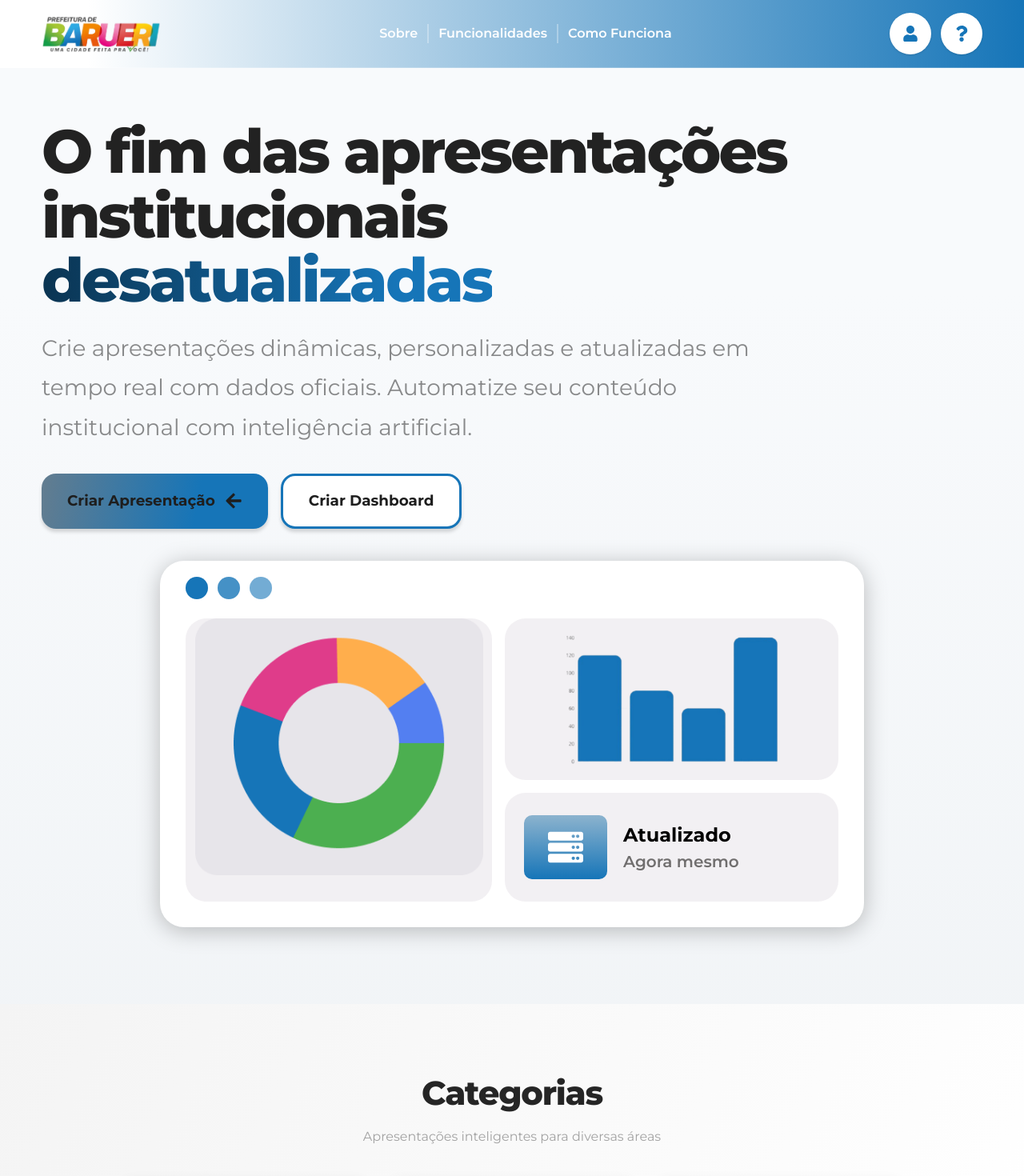
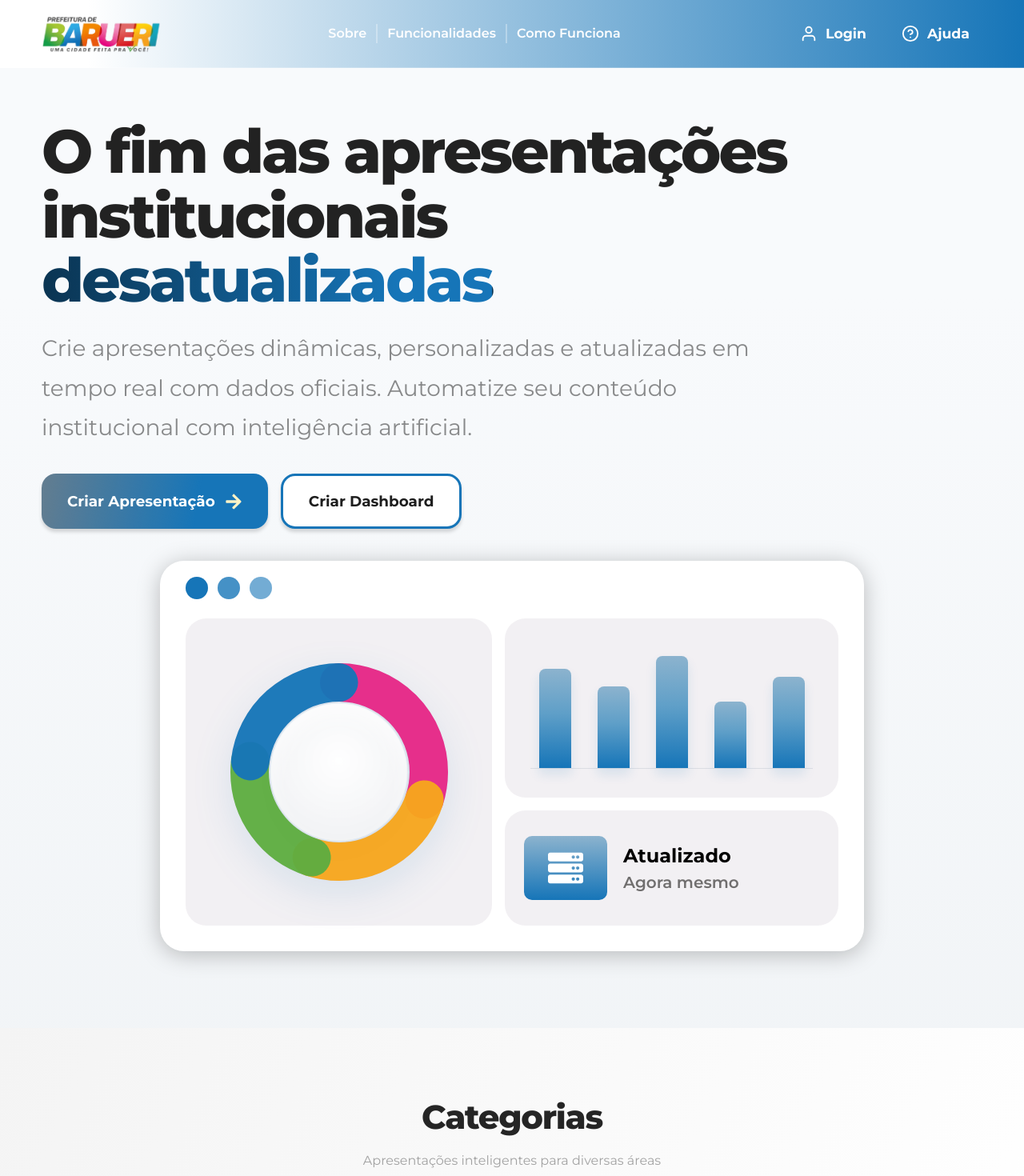
Before and after one commit to marianasantanna6/APRESENTACAO-INTELIGENTE-BARUERI, a React app in the folder frontend/: page / in a window 1280 px wide. Shown: the top 1470 px of the page at 80% size. Built offline with nearby package versions, Linux system fonts and the light colour scheme; the HTML template or start-up script is replaced by a standard one.

Commit message:
animacoes

```diff
--- a/frontend/src/App.jsx
+++ b/frontend/src/App.jsx
@@ -2,15 +2,19 @@ import { Navigate, Route, Routes } from "react-router-dom";
 import CreatePresentationPage from "./components/CreatePresentationPage";
 import LandingPage from "./components/LandingPage";
 import LoginPage from "./components/LoginPage";
+import ScrollReveal from "./components/ScrollReveal";
 
 function App() {
   return (
+    <>
+      <ScrollReveal />
       <Routes>
         <Route path="/" element={<LandingPage />} />
         <Route path="/login" element={<LoginPage />} />
         <Route path="/criar" element={<CreatePresentationPage />} />
         <Route path="*" element={<Navigate to="/" replace />} />
       </Routes>
+    </>
   );
 }
 
--- a/frontend/src/components/CategoriesSection.jsx
+++ b/frontend/src/components/CategoriesSection.jsx
@@ -17,21 +17,24 @@ function CategoriesSection() {
       className="bg-[linear-gradient(113.55deg,#f4f4f4_0%,#ffffff_101.25%)] px-5 py-20 sm:px-6 lg:px-8"
     >
       <div className="mx-auto max-w-286">
-        <SectionHeader
-          title="Categorias"
-          description="Apresentações inteligentes para diversas áreas"
-        />
+        <div className="reveal-on-scroll">
+          <SectionHeader
+            title="Categorias"
+            description="Apresentações inteligentes para diversas áreas"
+          />
+        </div>
 
         <div className="mx-auto mt-10 grid max-w-245 gap-6 sm:grid-cols-2 lg:grid-cols-3">
-          {categories.map((category) => {
+          {categories.map((category, index) => {
             const Icon = category.icon;
             return (
               <article
                 key={category.title}
-                className={`${cardBase} flex min-h-23.25 items-center justify-center gap-3 px-6 py-5`}
+                className={`reveal-on-scroll ${cardBase} flex min-h-23.25 items-center justify-center gap-3 px-6 py-5`}
+                style={{ "--reveal-delay": `${index * 100}ms` }}
               >
                 <Icon className="h-8 w-8 shrink-0 text-[#1675b8]" />
-                <span className="text-[1.1rem] font-bold tracking-[-0.02em] sm:text-[1.4rem]">
+                <span className="text-[1.1rem] font-bold  tracking-[-0.02em] sm:text-[1.4rem]">
                   {category.title}
                 </span>
               </article>
--- a/frontend/src/components/CreatePresentationPage.jsx
+++ b/frontend/src/components/CreatePresentationPage.jsx
@@ -1,12 +1,11 @@
 import { useState } from "react";
 import { Link } from "react-router-dom";
 import {
-  FaUser,
-  FaQuestion,
   FaSearch,
   FaFilter,
   FaChevronDown,
 } from "react-icons/fa";
+import { FiHelpCircle, FiUser } from "react-icons/fi";
 import createLogo from "../assets/images/create-logo.png";
 
 const createCategories = [
@@ -20,7 +19,19 @@ const createCategories = [
   { label: "Saúde", color: "bg-[#ef91c2]", width: "w-[260px]" },
 ];
 
-const availableYears = ["Todos", "2025", "2024", "2023", "2022"];
+const availableYears = [
+  "Todos",
+  ...Array.from({ length: 2025 - 1950 + 1 }, (_, index) =>
+    String(2025 - index),
+  ),
+];
+
+const iconButtonClass =
+  "inline-flex h-11 items-center justify-center gap-2.5 rounded-[8px] px-3 text-[1rem] font-bold !text-white transition-all hover:-translate-y-0.5 hover:bg-white/12 focus:outline-none focus:ring-4 focus:ring-white/25 sm:px-4 lg:text-[1.08rem]";
+const navPillClass =
+  "flex h-10 items-center justify-center rounded-[50px] px-4 text-[1rem] font-semibold !text-white transition-all hover:-translate-y-0.5 hover:border-[#1675b8] hover:bg-[rgba(22,117,184,0.5)] hover:shadow-[0_4px_12px_rgba(0,0,0,0.12)] focus:outline-none focus:ring-4 focus:ring-white/25 lg:h-11 lg:px-5 lg:text-[1.05rem]";
+const activeNavPillClass =
+  "border border-[#1675b8] bg-[rgba(22,117,184,0.5)] shadow-[0_4px_12px_rgba(0,0,0,0.12)]";
 
 function CreatePresentationPage() {
   const [selectedCategory, setSelectedCategory] = useState("Educação");
@@ -29,7 +40,7 @@ function CreatePresentationPage() {
 
   return (
     <div className="min-h-screen bg-[#f8fafc] text-[#1e1e1e]">
-      <header className="border-b border-white/20 bg-[linear-gradient(90deg,#ffffff_8.654%,#1675b8_100%)]">
+      <header className="sticky top-0 z-20 border-b border-white/20 bg-[linear-gradient(90deg,#ffffff_8.654%,#1675b8_100%)] backdrop-blur">
         <div className="mx-auto flex max-w-310 items-center justify-between gap-6 px-4 py-4 sm:px-6 lg:px-8">
           <Link
             to="/criar"
@@ -39,45 +50,50 @@ function CreatePresentationPage() {
             <img
               src={createLogo}
               alt="Logo Barueri"
-              className="h-auto w-29.5 sm:w-42.5"
+              className="h-auto w-29 sm:w-37.5"
             />
           </Link>
 
-          <div className="hidden items-center gap-4 text-white md:flex">
+          <nav
+            aria-label="Área logada"
+            className="hidden items-center gap-3 text-[15px] font-semibold text-white md:flex lg:text-[16px]"
+          >
             <Link
               to="/criar"
-              className="flex h-14 w-44 items-center justify-center rounded-[50px] border border-[#1675b8] bg-[rgba(22,117,184,0.5)] text-[1.35rem] font-semibold shadow-[0_4px_12px_rgba(0,0,0,0.12)]"
+              aria-current="page"
+              className={`${navPillClass} ${activeNavPillClass} w-28 lg:w-32`}
             >
               Criar
             </Link>
 
             <div
               aria-hidden="true"
-              className="h-8.25 w-0.5 rounded-sm bg-white/30"
+              className="h-6 w-0.5 bg-white/30"
             />
 
             <button
               type="button"
-              className="text-[1.2rem] font-semibold tracking-[0.01em] text-white transition-opacity hover:opacity-80"
+              className={`${navPillClass} border border-transparent`}
             >
-              Minhas apresentações
+              Minhas Apresentações
             </button>
-          </div>
+          </nav>
 
           <div className="flex items-center gap-2 sm:gap-3">
             <button
               type="button"
               aria-label="Conta"
-              className="flex h-10 w-10 items-center justify-center rounded-full bg-white shadow-sm transition-transform hover:scale-105 sm:h-13 sm:w-13"
+              className={iconButtonClass}
             >
-              <FaUser className="h-5 w-5 text-[#1675b8]" />
+              <FiUser className="h-5.5 w-5.5 text-white" />
             </button>
             <button
               type="button"
               aria-label="Ajuda"
-              className="flex h-10 w-10 items-center justify-center rounded-full bg-white shadow-sm transition-transform hover:scale-105 sm:h-13 sm:w-13"
+              className={iconButtonClass}
             >
-              <FaQuestion className="h-5 w-5 text-[#1675b8]" />
+              <FiHelpCircle className="h-5.5 w-5.5 text-white" />
+              <span className="hidden text-white sm:inline">Ajuda</span>
             </button>
           </div>
         </div>
@@ -85,14 +101,23 @@ function CreatePresentationPage() {
 
       <main className="mx-auto max-w-310 px-5 pb-20 pt-24 sm:px-6 lg:px-8">
         <section className="mx-auto flex max-w-302.5 flex-col items-center">
-          <h1 className="text-center text-[2.6rem] font-extrabold leading-[1.05] tracking-[-0.05em] text-[#1e1e1e] sm:text-[3.6rem] lg:text-[5rem]">
+          <h1 className="reveal-on-scroll text-center text-[2.6rem] font-extrabold leading-[1.05] tracking-[-0.05em] text-[#1e1e1e] sm:text-[3.6rem] lg:text-[5rem]">
             Crie uma Apresentação{" "}
-            <span className="bg-[linear-gradient(90deg,#0a3452_0%,#1675b8_25.962%)] bg-clip-text text-transparent">
+            <span
+              className="typewriter-word bg-[linear-gradient(90deg,#0a3452_0%,#1675b8_25.962%)] bg-clip-text text-transparent"
+              style={{
+                "--typewriter-width": "10.5ch",
+                "--typewriter-steps": 10,
+              }}
+            >
               Inteligente
             </span>
           </h1>
 
-          <div className="relative mt-10 w-full">
+          <div
+            className="reveal-on-scroll relative mt-10 w-full"
+            style={{ "--reveal-delay": "120ms" }}
+          >
             <input
               type="search"
               value={search}
@@ -112,7 +137,10 @@ function CreatePresentationPage() {
             </button>
           </div>
 
-          <div className="mt-10 flex w-full flex-col gap-6">
+          <div
+            className="reveal-on-scroll mt-10 flex w-full flex-col gap-6"
+            style={{ "--reveal-delay": "220ms" }}
+          >
             <div className="flex flex-wrap justify-center gap-5 xl:justify-between">
               {createCategories.map((category) => {
                 const isSelected = category.label === selectedCategory;
--- a/frontend/src/components/HeroSection.jsx
+++ b/frontend/src/components/HeroSection.jsx
@@ -1,7 +1,13 @@
 import { Link } from "react-router-dom";
 import { FaArrowDown, FaServer } from "react-icons/fa";
-import heroChartPie from "../assets/images/hero-chart-pie.png";
-import heroChartBars from "../assets/images/hero-chart-bars.png";
+
+const barChartData = [
+  { height: "78%" },
+  { height: "64%" },
+  { height: "88%" },
+  { height: "52%" },
+  { height: "72%" },
+];
 
 function HeroSection() {
   return (
@@ -13,24 +19,30 @@ function HeroSection() {
         <div className="max-w-245">
           <h1 className="max-w-250 text-[2.35rem] leading-[1.06] font-extrabold tracking-[-0.04em] text-[#222] sm:text-[3.3rem] lg:text-[4.75rem]">
             O fim das apresentações institucionais{" "}
-            <span className="bg-[linear-gradient(90deg,#0a3452_0%,#1675b8_78.846%)] bg-clip-text text-transparent">
+            <span className="typewriter-word bg-[linear-gradient(90deg,#0a3452_0%,#1675b8_78.846%)] bg-clip-text text-transparent">
               desatualizadas
             </span>
           </h1>
 
-          <p className="mt-5 max-w-240 text-[1rem] leading-8 text-black/45 sm:text-[1.1rem] lg:text-[1.75rem] lg:leading-[3.1rem]">
+          <p
+            className="reveal-on-scroll mt-5 max-w-240 text-[1rem] leading-8 text-black/45 sm:text-[1.1rem] lg:text-[1.75rem] lg:leading-[3.1rem]"
+            style={{ "--reveal-delay": "180ms" }}
+          >
             Crie apresentações dinâmicas, personalizadas e atualizadas em tempo
             real com dados oficiais. Automatize seu conteúdo institucional com
             inteligência artificial.
           </p>
 
-          <div className="mt-8 flex flex-col gap-4 sm:flex-row">
+          <div
+            className="reveal-on-scroll mt-8 flex flex-col gap-4 sm:flex-row"
+            style={{ "--reveal-delay": "280ms" }}
+          >
             <Link
               to="/login"
-              className="inline-flex h-14.5 items-center justify-center gap-3 rounded-[18px] bg-[linear-gradient(100.26deg,rgba(10,52,82,0.63)_1.91%,#1675b8_68.48%)] px-7 text-[1rem] font-bold text-[#f8fafc] shadow-[0_4px_4px_rgba(0,0,0,0.15)] transition-transform hover:-translate-y-0.5 sm:h-17.25 sm:px-8 sm:text-[1.15rem]"
+              className="inline-flex h-14.5 items-center justify-center gap-3 rounded-[18px] bg-[linear-gradient(100.26deg,rgba(10,52,82,0.63)_1.91%,#1675b8_68.48%)] px-7 text-[1rem] font-bold !text-white shadow-[0_4px_4px_rgba(0,0,0,0.15)] transition-transform hover:-translate-y-0.5 sm:h-17.25 sm:px-8 sm:text-[1.15rem]"
             >
-              Criar Apresentação
-              <FaArrowDown className="h-5 w-5 rotate-90 sm:h-5.5 sm:w-5.5" />
+              <span className="font-bold !text-white">Criar Apresentação</span>
+              <FaArrowDown className="h-5 w-5 rotate-270 text-amber-100 sm:h-5.5 sm:w-5.5" />
             </Link>
 
             <Link
@@ -42,7 +54,10 @@ function HeroSection() {
           </div>
         </div>
 
-        <div className="mx-auto w-full max-w-220 rounded-[30px] bg-white px-4 pb-6 pt-5 shadow-[0_4px_29px_rgba(0,0,0,0.25)] sm:px-8 sm:pb-8">
+        <div
+          className="reveal-on-scroll mx-auto w-full max-w-220 rounded-[30px] bg-white px-4 pb-6 pt-5 shadow-[0_4px_29px_rgba(0,0,0,0.25)] sm:px-8 sm:pb-8"
+          style={{ "--reveal-delay": "360ms" }}
+        >
           <div className="mb-6 flex gap-3">
             <div className="h-7 w-7 rounded-full bg-[#1675b8]" />
             <div className="h-7 w-7 rounded-full bg-[#1675b8]/80" />
@@ -50,21 +65,77 @@ function HeroSection() {
           </div>
 
           <div className="grid gap-4 lg:grid-cols-[383px_1fr]">
-            <div className="rounded-[26px] bg-[rgba(202,196,208,0.25)]">
-              <img
-                src={heroChartPie}
-                alt="Gráfico de pizza do dashboard"
-                className="mx-auto h-auto max-h-85.5 w-full max-w-90 object-contain"
-              />
+            <div className="animated-pie-chart flex items-center justify-center rounded-[26px] bg-[rgba(202,196,208,0.25)] px-5 py-8 sm:px-7">
+              <div
+                className="flex aspect-square w-full max-w-80 items-center justify-center rounded-full"
+                role="img"
+                aria-label="Gráfico de pizza animado"
+              >
+                <div className="pie-chart relative h-full w-full rounded-full">
+                  <svg
+                    className="h-full w-full -rotate-90"
+                    viewBox="0 0 120 120"
+                    aria-hidden="true"
+                  >
+                    <circle
+                      className="pie-track"
+                      cx="60"
+                      cy="60"
+                      r="42"
+                      pathLength="100"
+                    />
+                    {[
+                      ["30", "0", "#E62787"],
+                      ["25", "-30", "#F7A61E"],
+                      ["22", "-55", "#5FAD41"],
+                      ["23", "-77", "#1675B8"],
+                    ].map(([size, offset, color], index) => (
+                      <circle
+                        key={color}
+                        className="pie-segment"
+                        cx="60"
+                        cy="60"
+                        r="42"
+                        pathLength="100"
+                        style={{
+                          "--segment-size": size,
+                          "--segment-offset": offset,
+                          "--segment-color": color,
+                          "--segment-delay": `${index * 260}ms`,
+                        }}
+                      />
+                    ))}
+                  </svg>
+                  <div className="pie-core absolute left-1/2 top-1/2 h-[54%] w-[54%] -translate-x-1/2 -translate-y-1/2 rounded-full" />
+                  <div className="pie-pulse absolute left-1/2 top-1/2 h-[72%] w-[72%] -translate-x-1/2 -translate-y-1/2 rounded-full" />
+                </div>
+              </div>
             </div>
 
             <div className="grid gap-4">
-              <div className="rounded-[26px] bg-[rgba(202,196,208,0.25)] px-4 py-4 sm:px-8">
-                <img
-                  src={heroChartBars}
-                  alt="Gráfico de barras do dashboard"
-                  className="mx-auto h-auto max-h-42.5 w-full max-w-70.5 object-contain"
-                />
+              <div className="animated-bar-chart rounded-[26px] bg-[rgba(202,196,208,0.25)] px-5 py-7 sm:px-8">
+                <div
+                  className="grid h-40 grid-cols-5 items-end gap-3 border-b border-[#aeb8c2]/35"
+                  role="img"
+                  aria-label="Gráfico animado de barras"
+                >
+                  {barChartData.map((bar, index) => (
+                    <div
+                      key={bar.height}
+                      className="flex h-full min-w-0 items-end justify-center"
+                    >
+                      <div className="flex h-full w-full max-w-10 items-end justify-center">
+                        <div
+                          className="chart-bar w-full rounded-t-[8px] bg-[linear-gradient(180deg,#8cb3ce_0%,#5f9fc8_45%,#1675b8_100%)] shadow-[0_8px_14px_rgba(22,117,184,0.12)]"
+                          style={{
+                            "--bar-height": bar.height,
+                            "--bar-delay": `${index * 120}ms`,
+                          }}
+                        />
+                      </div>
+                    </div>
+                  ))}
+                </div>
               </div>
 
               <div className="flex items-center gap-5 rounded-[26px] bg-[rgba(202,196,208,0.25)] px-6 py-7">
--- a/frontend/src/components/Navbar.jsx
+++ b/frontend/src/components/Navbar.jsx
@@ -1,6 +1,9 @@
 import { Link } from "react-router-dom";
-import { FaUser, FaQuestion } from "react-icons/fa";
+import { FiHelpCircle, FiUser } from "react-icons/fi";
 import navbarLogo from "../assets/images/create-logo.png";
+
+const iconButtonClass =
+  "inline-flex h-11 items-center justify-center gap-2.5 rounded-[8px] px-3 text-[1rem] font-bold !text-white transition-all hover:-translate-y-0.5 hover:bg-white/12 focus:outline-none focus:ring-4 focus:ring-white/25 sm:px-4 lg:text-[1.08rem]";
 
 function Navbar() {
   return (
@@ -40,24 +43,18 @@ function Navbar() {
         <div className="flex items-center gap-2 sm:gap-3">
           <Link
             to="/login"
-            aria-label="Abrir login">
-            <button
-              type="button"
-              aria-label="Conta"
-              className="flex h-10 w-10 items-center justify-center rounded-full bg-white shadow-sm transition-transform hover:scale-105 sm:h-13 sm:w-13"
-            >
-              <FaUser className="h-5 w-5 text-[#1675b8]" />
-            </button>
+            aria-label="Abrir login"
+            className={iconButtonClass}
+          >
+            <FiUser className="h-5.5 w-5.5 text-white" />
+            <span className="hidden text-white sm:inline">Login</span>
           </Link>
 
-            <button
-              type="button"
-              aria-label="Ajuda"
-              className="flex h-10 w-10 items-center justify-center rounded-full bg-white shadow-sm transition-transform hover:scale-105 sm:h-13 sm:w-13"
-            >
-              <FaQuestion className="h-5 w-5 text-[#1675b8]" />
-            </button>
-          </div>
+          <button type="button" aria-label="Ajuda" className={iconButtonClass}>
+            <FiHelpCircle className="h-5.5 w-5.5 text-white" />
+            <span className="hidden text-white sm:inline">Ajuda</span>
+          </button>
+        </div>
       </div>
     </header>
   );
--- a/frontend/src/components/StepsSection.jsx
+++ b/frontend/src/components/StepsSection.jsx
@@ -31,10 +31,12 @@ function StepsSection() {
   return (
     <section id="como-funciona" className="px-5 py-20 sm:px-6 lg:px-8">
       <div className="mx-auto max-w-325.5">
-        <SectionHeader
-          title="Como funciona"
-          description="Três passos simples para apresentações inteligentes"
-        />
+        <div className="reveal-on-scroll">
+          <SectionHeader
+            title="Como funciona"
+            description="Três passos simples para apresentações inteligentes"
+          />
+        </div>
 
         <div className="mt-12 flex flex-col items-stretch justify-center gap-4 lg:flex-row lg:items-center lg:gap-6">
           {steps.map((step, index) => {
@@ -42,7 +44,8 @@ function StepsSection() {
             return (
               <div
                 key={step.step}
-                className="flex flex-col items-center gap-4 lg:flex-row"
+                className="reveal-on-scroll flex flex-col items-center gap-4 lg:flex-row"
+                style={{ "--reveal-delay": `${index * 110}ms` }}
               >
                 <article
                   className={`${cardBase} flex h-full w-full max-w-92 flex-col items-center px-6 pb-10 pt-11 text-center`}
@@ -76,13 +79,13 @@ function StepsSection() {
           })}
         </div>
 
-        <div className="mt-10 flex justify-center">
+        <div className="reveal-on-scroll mt-10 flex justify-center">
           <a
             href="#inicio"
-            className="inline-flex h-14.5 items-center justify-center gap-3 rounded-[18px] bg-[linear-gradient(100.26deg,rgba(10,52,82,0.63)_1.91%,#1675b8_68.48%)] px-7 text-[1rem] font-bold text-[#f8fafc] shadow-[0_4px_4px_rgba(0,0,0,0.15)] transition-transform hover:-translate-y-0.5 sm:h-17.25 sm:px-8 sm:text-[1.15rem]"
+            className="inline-flex h-14.5 items-center justify-center gap-3 rounded-[18px] bg-[linear-gradient(100.26deg,rgba(10,52,82,0.63)_1.91%,#1675b8_68.48%)] px-7 text-[1rem] font-bold !text-white shadow-[0_4px_4px_rgba(0,0,0,0.15)] transition-transform hover:-translate-y-0.5 sm:h-17.25 sm:px-8 sm:text-[1.15rem]"
           >
-            Criar Apresentação
-            <FaArrowDown className="h-5 w-5 rotate-90 sm:h-5.5 sm:w-5.5" />
+            <span className="font-bold !text-white">Criar Apresentação</span>
+            <FaArrowDown className="h-5 w-5 rotate-270 text-amber-100 sm:h-5.5 sm:w-5.5" />
           </a>
         </div>
       </div>
--- a/frontend/src/index.css
+++ b/frontend/src/index.css
@@ -16,5 +16,174 @@ a {
 }
 
 button {
-  font: inherit;
+  font-family: inherit;
 }
+
+.reveal-on-scroll {
+  opacity: 0;
+  transform: translateY(28px);
+  transition:
+    opacity 700ms ease,
+    transform 700ms cubic-bezier(0.22, 1, 0.36, 1);
+  transition-delay: var(--reveal-delay, 0ms);
+  will-change: opacity, transform;
+}
+
+.reveal-on-scroll.is-visible {
+  opacity: 1;
+  transform: translateY(0);
+}
+
+.typewriter-word {
+  display: inline-block;
+  width: 0;
+  max-width: max-content;
+  overflow: hidden;
+  white-space: nowrap;
+  vertical-align: bottom;
+  border-right: 0.08em solid #1675b8;
+  animation:
+    typewriter-word 1.45s steps(var(--typewriter-steps, 15), end) 0.25s forwards,
+    typewriter-caret 0.75s step-end 0.25s 4 forwards;
+}
+
+.chart-bar {
+  height: var(--bar-height, 70%);
+  min-height: 12px;
+  transform: scaleY(0);
+  transform-origin: bottom;
+}
+
+.pie-chart {
+  filter: drop-shadow(0 16px 24px rgba(22, 117, 184, 0.12));
+}
+
+.pie-track,
+.pie-segment {
+  fill: none;
+  stroke-linecap: round;
+  stroke-width: 18;
+}
+
+.pie-track {
+  stroke: rgba(174, 184, 194, 0.22);
+}
+
+.pie-segment {
+  stroke: var(--segment-color);
+  stroke-dasharray: 0 100;
+  stroke-dashoffset: var(--segment-offset);
+  opacity: 0.96;
+}
+
+.pie-core {
+  background:
+    radial-gradient(circle at 50% 42%, rgba(255, 255, 255, 0.96), #f2f3f5 72%),
+    #f2f3f5;
+  box-shadow:
+    inset 0 0 0 1px rgba(22, 117, 184, 0.06),
+    inset 0 16px 28px rgba(255, 255, 255, 0.75);
+}
+
+.pie-pulse {
+  border: 1px solid rgba(22, 117, 184, 0.16);
+  opacity: 0;
+}
+
+.reveal-on-scroll.is-visible .chart-bar {
+  animation: chart-bar-rise 1300ms cubic-bezier(0.16, 1, 0.3, 1) forwards;
+  animation-delay: calc(460ms + var(--bar-delay, 0ms));
+}
+
+.reveal-on-scroll.is-visible .pie-segment {
+  animation: pie-segment-draw 1500ms cubic-bezier(0.16, 1, 0.3, 1) forwards;
+  animation-delay: calc(420ms + var(--segment-delay, 0ms));
+}
+
+.reveal-on-scroll.is-visible .pie-pulse {
+  animation: pie-pulse 1800ms ease-out 600ms forwards;
+}
+
+@keyframes typewriter-word {
+  from {
+    width: 0;
+  }
+
+  to {
+    width: var(--typewriter-width, 12.5ch);
+  }
+}
+
+@keyframes chart-bar-rise {
+  from {
+    transform: scaleY(0);
+  }
+
+  to {
+    transform: scaleY(1);
+  }
+}
+
+@keyframes pie-segment-draw {
+  from {
+    stroke-dasharray: 0 100;
+  }
+
+  to {
+    stroke-dasharray: var(--segment-size) 100;
+  }
+}
+
+@keyframes pie-pulse {
+  0% {
+    opacity: 0;
+    transform: translate(-50%, -50%) scale(0.88);
+  }
+
+  45% {
+    opacity: 1;
+  }
+
+  100% {
+    opacity: 0;
+    transform: translate(-50%, -50%) scale(1.08);
+  }
+}
+
+@keyframes typewriter-caret {
+  0%,
+  100% {
+    border-color: transparent;
+  }
+
+  50% {
+    border-color: #1675b8;
+  }
+}
+
+@media (prefers-reduced-motion: reduce) {
+  .reveal-on-scroll {
+    opacity: 1;
+    transform: none;
+    transition: none;
+  }
+
+  .typewriter-word {
+    width: auto;
+    border-right: 0;
+    animation: none;
+  }
+
+  .chart-bar {
+    transform: scaleY(1);
+  }
+
+  .pie-segment {
+    animation: none;
+    stroke-dasharray: var(--segment-size) 100;
+  }
+
+  .pie-pulse {
+    animation: none;
+  }
+}
```
Also changed, not shown: frontend/src/components/FeaturesSection.jsx (+9 -6 lines), frontend/src/components/LoginPage.jsx (+14 -6 lines), frontend/src/components/ScrollReveal.jsx (added, +64 -0 lines). Lines whose indentation alone changed are shown as unchanged.
